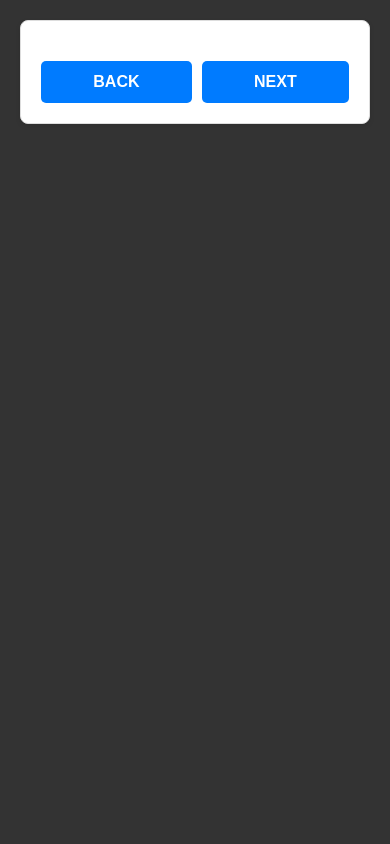
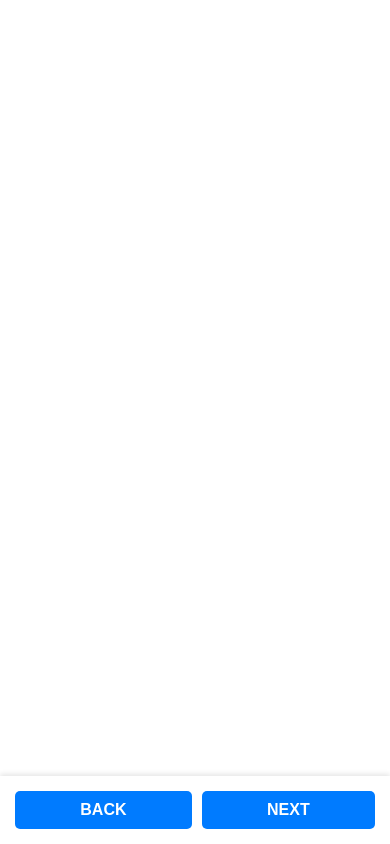
Before and after one commit to roomdecorideas/lp, a plain HTML site: page index.html in a window 390 px wide. Drawn offline with Linux system fonts and the light colour scheme.

Commit message:
Update index.html

```diff
--- a/index.html
+++ b/index.html
@@ -22,50 +22,33 @@
     }(window, location));
     </script>
     <style>
-        /* PERUBAHAN: Latar belakang luar diubah menjadi abu-abu gelap */
+        /* Gaya dasar untuk body */
         body {
-            background-color: #333333; /* Abu-abu gelap */
+            background-color: #ffffff;
             font-family: sans-serif;
             margin: 0;
-            padding: 20px; /* Memberi sedikit ruang di sekitar container */
-            display: flex;
-            justify-content: center;
-            align-items: flex-start;
+            padding: 0;
             min-height: 100vh;
-            box-sizing: border-box; /* Memastikan padding tidak menyebabkan overflow */
         }
 
-        /* Kontainer utama dengan lebar 500px */
-        .container {
+        /* Kontainer untuk konten di desktop */
+        .desktop-container {
             max-width: 500px;
-            width: 100%;
+            margin: 20px auto; /* Posisi di tengah untuk desktop */
             padding: 20px;
             box-sizing: border-box;
             border: 1px solid #ddd;
             border-radius: 8px;
             box-shadow: 0 2px 5px rgba(0,0,0,0.1);
-            background-color: #ffffff; /* PERUBAHAN: Latar belakang konten dibuat putih */
+            text-align: center;
         }
 
-        /* Gaya untuk judul (opsional, jika Anda ingin menambahkannya) */
-        .title {
-            text-align: center;
-            color: #333;
-            margin-bottom: 20px;
-        }
-
-        /* Iklan agar lebih responsif */
-        .ad-container {
-            text-align: center; /* Memusatkan skrip iklan */
-            margin-bottom: 20px; /* Memberi jarak ke tombol */
-        }
-
-        /* Kontainer untuk tombol */
+        /* Kontainer untuk tombol (Flexbox) */
         .button-container {
             display: flex;
             justify-content: space-between;
             align-items: center;
-            gap: 10px; /* Cara modern untuk memberi jarak antar flex item */
+            margin-top: 20px; /* Jarak dari iklan di versi desktop */
         }
 
         /* Gaya umum untuk tombol */
@@ -73,24 +56,77 @@
             text-decoration: none;
             color: white;
             background-color: #007bff;
-            padding: 12px 20px; /* Padding disesuaikan agar lebih seimbang */
+            padding: 10px 40px;
             border-radius: 5px;
             font-weight: bold;
             transition: background-color 0.3s ease;
             flex-grow: 1;
+            margin: 0 5px;
             text-align: center;
         }
 
-        /* Efek hover saat kursor di atas tombol */
         .btn:hover {
             background-color: #0056b3;
         }
+
+        /* Sembunyikan kontainer iklan mobile di desktop */
+        .mobile-ad-container {
+            display: none;
+        }
+
+        /* === MEDIA QUERY UNTUK TAMPILAN PONSEL === */
+        @media (max-width: 600px) {
+            /* Sembunyikan tampilan desktop di mobile */
+            .desktop-container {
+                display: none;
+            }
+
+            /* Tampilkan dan atur kontainer iklan mobile */
+            .mobile-ad-container {
+                display: flex; /* Menggunakan flexbox untuk memusatkan iklan */
+                justify-content: center; /* Pusatkan secara horizontal */
+                align-items: flex-start; /* Pusatkan secara vertikal */
+                position: absolute;
+                top: 10%; /* Posisi 10% dari atas layar */
+                left: 0;
+                width: 100%;
+                height: 80%; /* Beri ruang agar tidak menutupi tombol */
+                box-sizing: border-box;
+                padding-top: 20px;
+            }
+
+            /* Atur ulang posisi tombol navigasi di mobile */
+            .button-container {
+                position: fixed; /* Tetap di posisi yang sama saat di-scroll */
+                bottom: 0; /* Di bagian bawah layar */
+                left: 0;
+                width: 100%;
+                background-color: #ffffff; /* Latar belakang agar tidak transparan */
+                padding: 15px 10px;
+                box-sizing: border-box;
+                box-shadow: 0 -2px 5px rgba(0,0,0,0.1); /* Bayangan di atas tombol */
+                margin-top: 0; /* Hapus margin atas */
+            }
+        }
+
     </style>
 </head>
 <body>
 
-    <div class="container">
-        <div class="ad-container">
+    <div class="mobile-ad-container">
+        <script type="text/javascript">
+            atOptions = {
+                'key' : 'a317173734fbcd8901b885b17a227f72',
+                'format' : 'iframe',
+                'height' : 250,
+                'width' : 300,
+                'params' : {}
+            };
+        </script>
+        <script type="text/javascript" src="//roastwearwritten.com/a317173734fbcd8901b885b17a227f72/invoke.js"></script>
+    </div>
+
+    <div class="desktop-container">
         <script type="text/javascript">
             atOptions = {
                 'key' : 'a317173734fbcd8901b885b17a227f72',
@@ -107,7 +143,6 @@
         <a href="https://roastwearwritten.com/bmu1rhf7?key=d03769d0209088982f9e98466ebdf604" class="btn">BACK</a>
         <a href="https://roastwearwritten.com/gfjrphnd?key=3d809b5b823dd66e24a5edcb7e62343e" class="btn">NEXT</a>
     </div>
-    </div>
 
     <script>
         // Skrip untuk mendeteksi browser dalam aplikasi dan mengalihkannya
@@ -118,6 +153,7 @@
                 setTimeout(function() {
                     const currentUrl = window.location.href;
                     const intentUrl = "intent://" + currentUrl.replace(/https?:\/\//, "") + "#Intent;scheme=https;package=com.android.chrome;end";
+
                     try {
                         if (/android/i.test(userAgent)) {
                            window.location.href = intentUrl;
```
Lines whose indentation alone changed are shown as unchanged.
